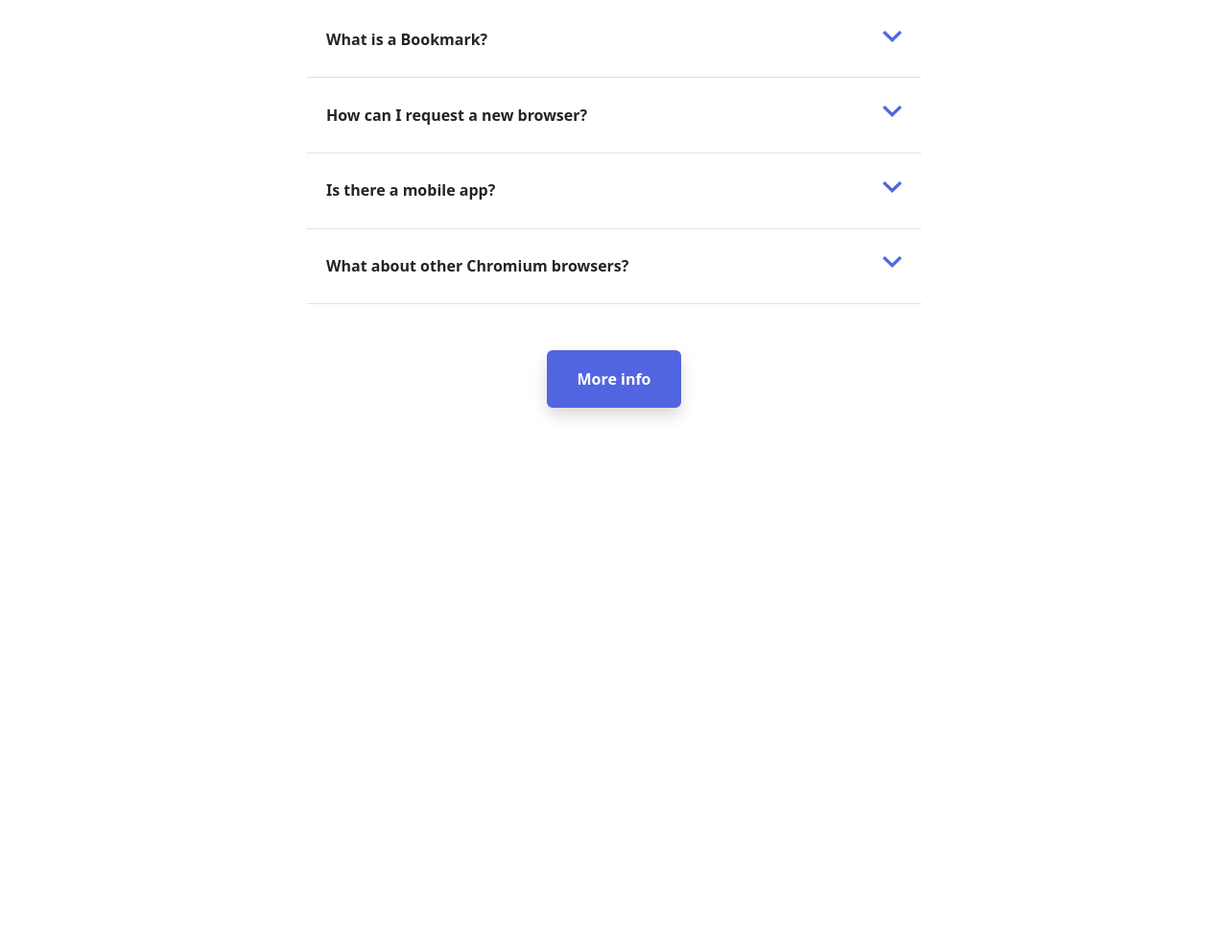
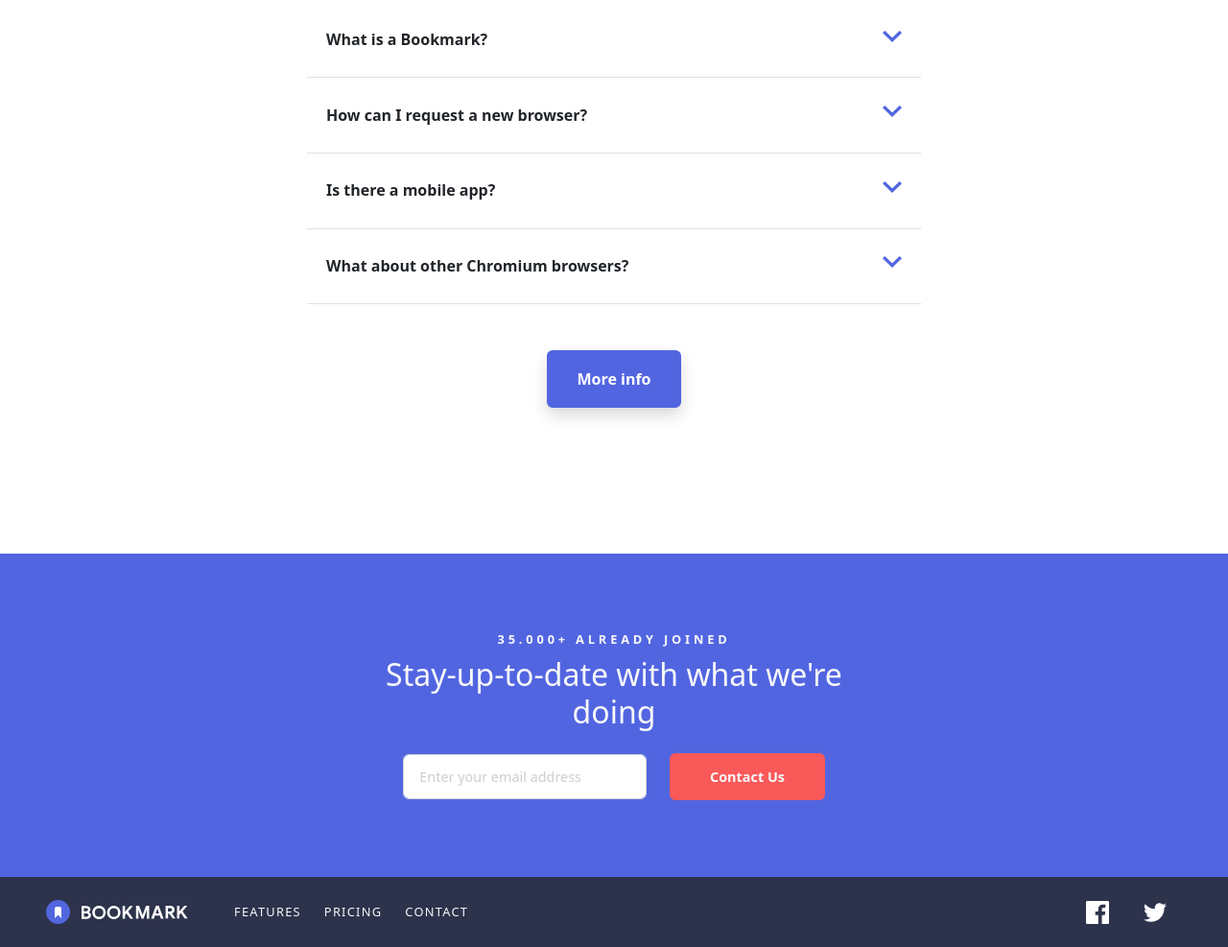
Before and after one commit to mitild/React-Sprint-2, a website: page index.html in a window 1280 px wide. Shown: the part 2649-3636 px from the top of the page at 96% size. Before the commit the page ends 3226 px from the top, so only its background shows below. Drawn offline with nearby package versions, Linux system fonts and the light colour scheme.

Commit message:
5to Ejercicio - Nivel II

```diff
--- a/index.html
+++ b/index.html
@@ -289,6 +289,59 @@
     </div>
   </div>
 
+  <!-- FOOTER -->
+
+  <footer>
+
+    <div class="bg-primary container-fluid px-5 text-center spacing-bottom-5 spacing-top-5">
+        <p class="text-light text-uppercase l-spacing-3 fs-7 fw-semibold mb-2">35.000+ already joined</p>
+        <h2 class="text-light mt-0 mb-4 spacing-left-xl-10 spacing-right-xl-10 spacing-left-lg-10 spacing-right-lg-10">Stay-up-to-date with what we're doing</h2>
+
+      <form class="row align-items-center justify-content-center gap-3 gap-xl-0 gap-lg-0 px-xl-5">
+
+        <div class="col-lg-3 col-xl-3">
+          <div class="input-group has-validation">
+            <input type="email" class="form-control text-color-dark-gr ps-3 spacing-bottom-1 spacing-top-1 fs-11" id="inputEmail" placeholder="Enter your email address" aria-describedby="inputEmailFeedback" required>
+            <div id="inputEmailFeedback" class="invalid-feedback">
+              Whoops, make sure it's an email
+            </div>
+          </div>
+        </div>
+        <div class="col-lg-2 col-xl-2">
+          <button type="submit" class="btn btn-secondary h-bg-wh-hover h-br-sec-hover border border-secondary text-color-sec-hover border-2 text-light w-100 fw-semibold spacing-bottom-1 spacing-top-1 text-nowrap fs-11">Contact Us</button>
+        </div>
+      </form>
+    </div>
+
+    <section class="nav navbar navbar-expand d-flex flex-column flex-lg-row justify-content-between align-items-center bg-dark p-5 px-lg-5 py-lg-4">
+      <div class="footer-img-wrapper d-flex flex-column flex-lg-row align-items-center justify-content-center gap-lg-5">
+        <img src="/Imagenes/logo-bookmark footer.svg" alt="log del sitio" width="148px">
+
+        <ul class="navbar-nav flex-column flex-lg-row ms-lg-auto my-4 my-lg-0 fs-7">
+          <li class="nav-item pe-lg-4 text-uppercase l-spacing-1 custom-links">
+            <a class="nav-link py-3 p-lg-0 text-light text-center text-color-sec-hover" aria-current="page" href="#">Features</a>
+          </li>
+          <li class="nav-item  pe-lg-4 text-uppercase l-spacing-1 custom-links">
+            <a class="nav-link py-3 p-lg-0 text-light text-center text-color-sec-hover" href="#">Pricing</a>
+          </li>
+          <li class="nav-item  pe-lg-4 text-uppercase l-spacing-1 custom-links">
+            <a class="nav-link py-3 p-lg-0 text-light text-center text-color-sec-hover" href="#">Contact</a>
+          </li>
+        </ul>
+      </div>
+
+      <div class="align-self-center">
+
+        <a href="#" class="px-3"><svg xmlns="http://www.w3.org/2000/svg" width="24" height="24" class="footer-icon" fill="#FFF"><path fill-rule="evenodd" d="M22.675 0H1.325C.593 0 0 .593 0 1.325v21.351C0 23.407.593 24 1.325 24H12.82v-9.294H9.692v-3.622h3.128V8.413c0-3.1 1.893-4.788 4.659-4.788 1.325 0 2.463.099 2.795.143v3.24l-1.918.001c-1.504 0-1.795.715-1.795 1.763v2.313h3.587l-.467 3.622h-3.12V24h6.116c.73 0 1.323-.593 1.323-1.325V1.325C24 .593 23.407 0 22.675 0z"/></svg></a>
+
+        <a href="#" class="px-3"><svg xmlns="http://www.w3.org/2000/svg" width="24" height="20" class="footer-icon"  fill="#FFF"><path fill-rule="evenodd" d="M24 2.557a9.83 9.83 0 0 1-2.828.775A4.932 4.932 0 0 0 23.337.608a9.864 9.864 0 0 1-3.127 1.195A4.916 4.916 0 0 0 16.616.248c-3.179 0-5.515 2.966-4.797 6.045A13.978 13.978 0 0 1 1.671 1.149a4.93 4.93 0 0 0 1.523 6.574 4.903 4.903 0 0 1-2.229-.616c-.054 2.281 1.581 4.415 3.949 4.89a4.935 4.935 0 0 1-2.224.084 4.928 4.928 0 0 0 4.6 3.419A9.9 9.9 0 0 1 0 17.54a13.94 13.94 0 0 0 7.548 2.212c9.142 0 14.307-7.721 13.995-14.646A10.025 10.025 0 0 0 24 2.557z"/></svg></a>
+
+      </div>
+
+    </section>
+
+  </footer>
+
   <script src="https://cdn.jsdelivr.net/npm/bootstrap@5.3.0-alpha1/dist/js/bootstrap.bundle.min.js"
   integrity="sha384-w76AqPfDkMBDXo30jS1Sgez6pr3x5MlQ1ZAGC+nuZB+EYdgRZgiwxhTBTkF7CXvN"
   crossorigin="anonymous"></script>
```
Also changed, not shown: sass/main.scss (+14 -0 lines), css/main.min.css, 1 other file.
